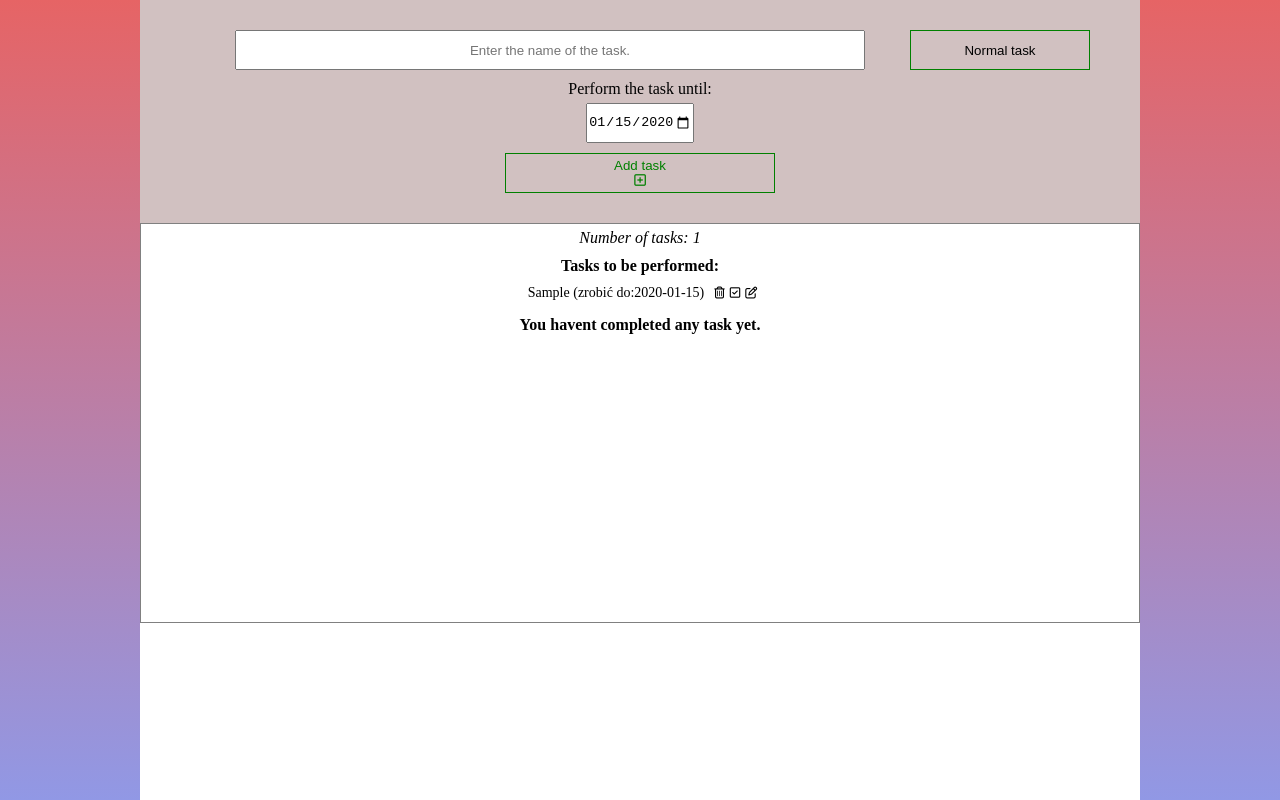
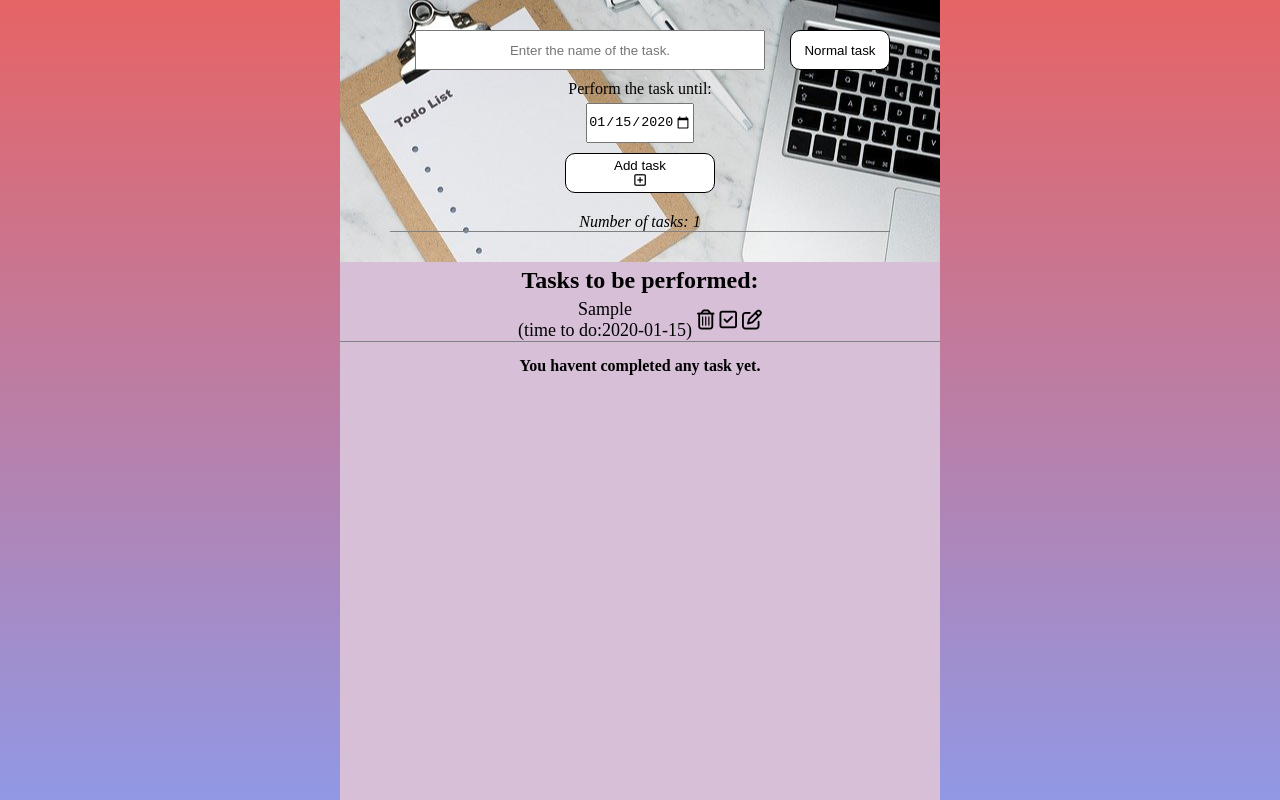
Before and after one commit to MarcinPrzytula/Todo-list-ReactApp, a React (Create React App) app: page / in a window 1280 px wide. Both pictures are taken after typing "Sample", "2020-01-15" into the empty fields and a click on the button "Add task". Built offline with nearby package versions, Linux system fonts and the light colour scheme.

Commit message:
edit css

```diff
--- a/src/components/AddTask.js
+++ b/src/components/AddTask.js
@@ -109,11 +109,17 @@ const AddTask = ({ validateInput }) => {
         className={styles.button_add}
         onClick={handleAddTask}
       >
-        <div>
-          <p>Add task</p>
-          <span className="far fa-plus-square"></span>
-        </div>
+        <p>Add task</p>
+        <span className="far fa-plus-square"></span>
       </button>
+      <div className={styles.numberOfTasks}>
+        <p>
+          Number of tasks:{' '}
+          <span className={styles.tasksCounter}>
+            {tasks.length}
+          </span>
+        </p>
+      </div>
     </div>
   );
 };
--- a/src/components/DoneTask.js
+++ b/src/components/DoneTask.js
@@ -23,19 +23,22 @@ const DoneTask = ({
   return (
     <>
       <div className={styles.task}>
-        <p
+        <div
           className={`${importantStyle} ${checkedStyle}`}
         >
-          {name} (zrobić do:{date}) - wykonano:
-          {finishDate}
-        </p>{' '}
+          <p>{name}</p>{' '}
           <button
             onClick={() => {
               dispatch(deleteTask({ id }));
             }}
           >
-          <i className="far fa-trash-alt"></i>
+            <span className="far fa-trash-alt"></span>
           </button>
+          <p>
+            (time to do: {date}) - done:{' '}
+            {finishDate}
+          </p>
+        </div>{' '}
       </div>
     </>
   );
--- a/src/components/EditTask.js
+++ b/src/components/EditTask.js
@@ -72,7 +72,7 @@ const EditTask = ({ validateInput }) => {
               <button
                 className={styles.saveButton}
               >
-                <i className="far fa-save"></i>
+                <span className="far fa-save"></span>
               </button>
             </div>
           </form>
--- a/src/components/Task.js
+++ b/src/components/Task.js
@@ -37,21 +37,22 @@ const Task = ({
   return (
     <>
       <div className={styles.task}>
-        <p className={importantStyle}>
-          {name} (zrobić do:{date})
-        </p>{' '}
+        <div className={importantStyle}>
+          <p>{name}</p>
+          <p>(time to do:{date})</p>
+        </div>{' '}
         <button
           onClick={() => {
             dispatch(deleteTask({ id }));
           }}
         >
-          <i className="far fa-trash-alt"></i>
+          <span className="far fa-trash-alt"></span>
         </button>
         <button onClick={handleTaskChecked}>
-          <i className="far fa-check-square"></i>
+          <span className="far fa-check-square"></span>
         </button>
         <button onClick={handleEditClick}>
-          <i className="far fa-edit"></i>
+          <span className="far fa-edit"></span>
         </button>
       </div>
     </>
--- a/src/components/TaskList.js
+++ b/src/components/TaskList.js
@@ -83,22 +83,14 @@ const TaskList = () => {
   );
   return (
     <div className={styles.taskList_container}>
-      <div className={styles.numberOfTasks}>
-        <p>
-          Number of tasks:{' '}
-          <span className={styles.tasksCounter}>
-            {tasks.length}
-          </span>
-        </p>
-      </div>
-      <p className={styles.activeTasks}>
+      <p className={styles.activeTasksHead}>
         {activeTasksList.length
           ? 'Tasks to be performed:'
           : 'You have no work to do'}
       </p>
-      <div>{activeTasksList}</div>
+      <div className>{activeTasksList}</div>
       {tasks.length ? (
-        <div className={styles.doneTasks}>
+        <div className={styles.doneTasksHead}>
           <p>
             {doneTasksList.length
               ? 'Completed tasks:'
--- a/src/style/AddTask.module.css
+++ b/src/style/AddTask.module.css
@@ -3,10 +3,12 @@
   flex-direction: row;
   flex-wrap: wrap;
   justify-content: space-between;
-  min-width: 300px;
   width: 100%;
+
   padding: 30px 50px;
   background-color: rgb(209, 193, 193);
+  background-image: url('../images/todo-lists-g03bd0dd55_640.jpg');
+  background-position: center;
 }
 
 .input_add {
@@ -19,7 +21,7 @@
 .button_important {
   height: 40px;
   width: 20%;
-  border: 1px solid green;
+  border-radius: 10px;
 }
 
 .date_container {
@@ -36,17 +38,36 @@
 }
 
 .button_important_active {
-  border: 1px solid red;
   color: red;
 }
 
 .button_add {
   width: 30%;
   height: 40px;
-  color: green;
-  border: 1px solid green;
+  background-color: white;
+  color: black;
   padding: 3px;
   margin: 0 auto;
   margin-top: 10px;
+}
+
+button {
+  color: black;
+  background-color: white;
+  border: 1px solid black;
+  border-radius: 10px;
   cursor: pointer;
+  transition: 0.3s;
 }
+
+button:hover {
+  background-color: black;
+  color: white;
+}
+
+.numberOfTasks {
+  margin-top: 20px;
+  width: 100%;
+  font-style: italic;
+  border-bottom: 1px solid grey;
+}
--- a/src/style/App.module.css
+++ b/src/style/App.module.css
@@ -9,13 +9,8 @@
 }
 
 .app_container {
-  max-width: 1000px;
+  max-width: 600px;
   min-height: 100vh;
   margin: 0 auto;
-  background-color: white;
+  background-color: thistle;
 }
-
-button {
-  background-color: unset;
-  border: none;
-}
--- a/src/style/DoneTask.module.css
+++ b/src/style/DoneTask.module.css
@@ -1,3 +1,8 @@
 .checked {
   font-style: italic;
 }
+
+.task {
+  margin-bottom: 5px;
+  border-bottom: 1px solid grey;
+}
--- a/src/style/EditTask.module.css
+++ b/src/style/EditTask.module.css
@@ -5,6 +5,7 @@
   height: 100vh;
   width: 100vw;
   visibility: hidden;
+  background-color: rgba(0, 0, 0, 0.7);
 }
 
 .formWrapper {
--- a/src/style/Task.module.css
+++ b/src/style/Task.module.css
@@ -1,8 +1,11 @@
 .task {
   display: flex;
   justify-content: center;
-  font-size: 14px;
+  font-size: 18px;
   font-weight: 500;
+  word-wrap: break-word;
+  margin-bottom: 10px;
+  border-bottom: 1px solid grey;
 }
 
 .task p {
@@ -12,7 +15,7 @@
 
 .task button {
   margin-left: 5px;
-  font-size: 12px;
+  font-size: 20px;
   font-weight: 500;
   background-color: unset;
   border: none;
@@ -22,3 +25,7 @@
 .important {
   color: red;
 }
+
+.task span {
+  text-align: center;
+}
--- a/src/style/TaskList.module.css
+++ b/src/style/TaskList.module.css
@@ -1,25 +1,23 @@
 .taskList_container {
   margin: 0 auto;
-  border: 1px solid grey;
   width: 100%;
-  min-height: 50vh;
 }
 
 .taskList_container p {
-  padding: 5px;
   overflow: hidden;
 }
 
-.activeTasks {
+.activeTasksHead {
+  padding: 5px;
+  font-weight: bold;
+  font-size: 24px;
+}
+
+.doneTasksHead {
   padding: 5px;
   font-weight: bold;
 }
 
-.numberOfTasks {
-  font-style: italic;
+.activeTasksLists {
+  font-size: 20px;
 }
-
-.doneTasks {
-  padding: 5px;
-  font-weight: bold;
-}
```
Lines whose indentation alone changed are shown as unchanged.
